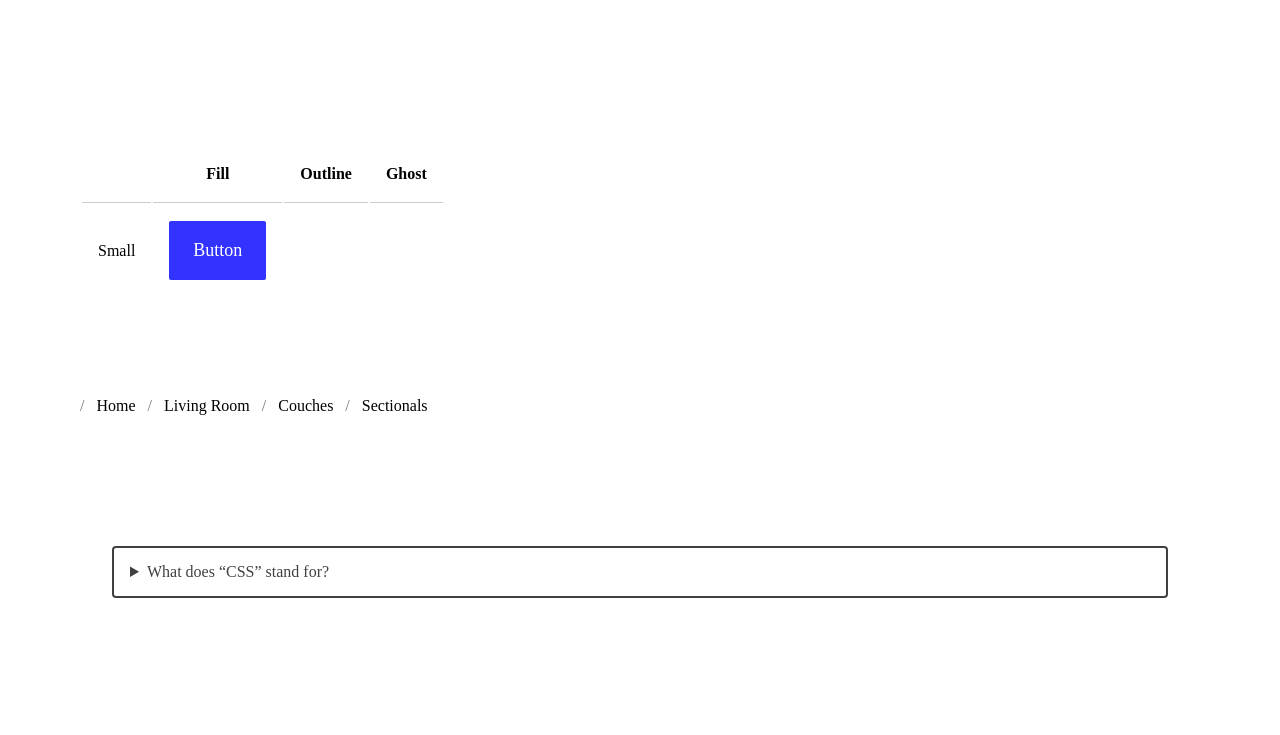
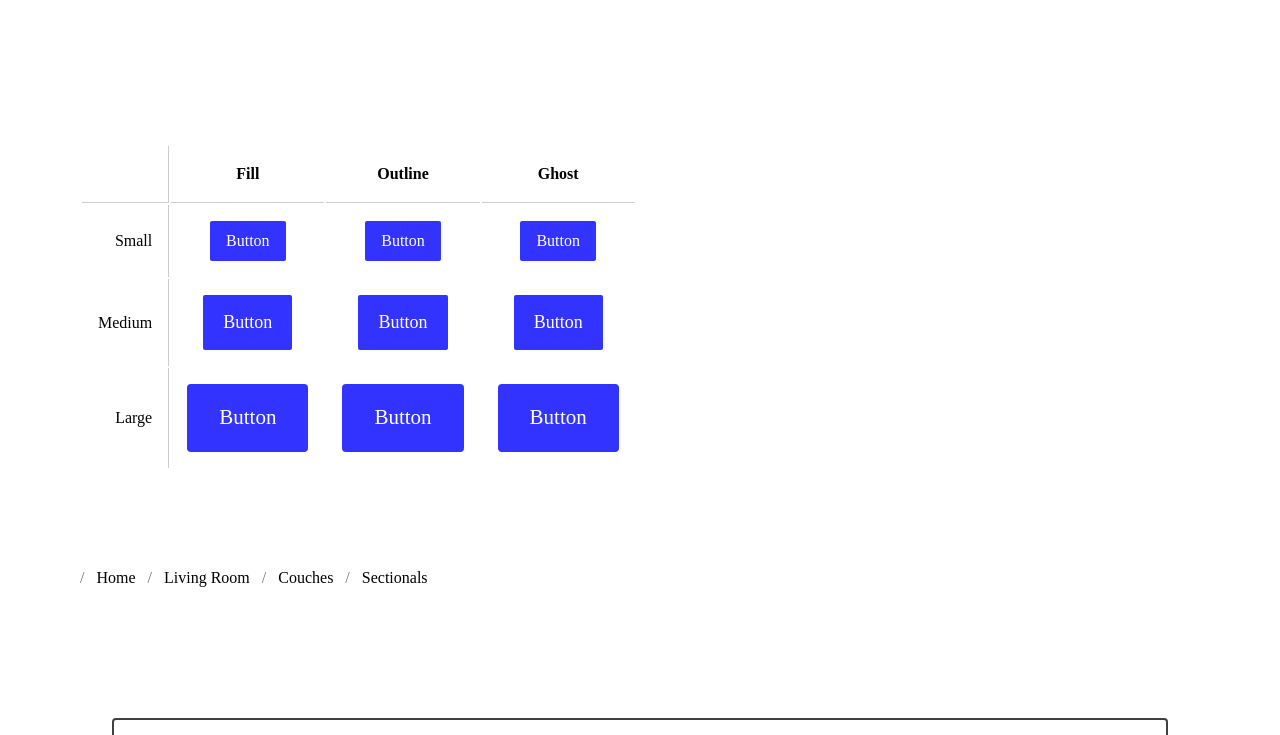
Before and after one commit to gah-code/modern-component-arch, a React (Create React App) app: page / in a window 1280 px wide. Shown: the top 735 px of the page. Built offline with nearby package versions, Linux system fonts and the light colour scheme.

Commit message:
button sizes variants

```diff
--- a/src/Button.js
+++ b/src/Button.js
@@ -3,14 +3,33 @@ import styled from 'styled-components';
 
 import { COLORS } from './constants';
 
+const SIZES = {
+  small: {
+    '--borderRadius': 2 + 'px',
+    '--fontSize': 16 / 16 + 'rem',
+    '--padding': '8px 16px',
+  },
+  medium: {
+    '--borderRadius': 2 + 'px',
+    '--fontSize': 18 / 16 + 'rem',
+    '--padding': '14px 20px',
+  },
+  large: {
+    '--borderRadius': 4 + 'px',
+    '--fontSize': 21 / 16 + 'rem',
+    '--padding': '18px 32px',
+  },
+};
+
 const Button = ({ variant, size, children }) => {
-  return <ButtonElem>{children}</ButtonElem>;
+  const styles = SIZES[size];
+  return <ButtonElem style={styles}>{children}</ButtonElem>;
 };
 
 const ButtonElem = styled.button`
-  font-size: ${18 / 16}rem;
-  padding: 16px 24px;
-  border-radius: 2px;
+  font-size: var(--fontSize);
+  padding: var(--padding);
+  border-radius: var(--borderRadius);
   border: none;
   background-color: ${COLORS.primary};
   color: ${COLORS.white};
--- a/src/ButtonTable.js
+++ b/src/ButtonTable.js
@@ -19,6 +19,52 @@ const ButtonTable = () => {
             Button
           </Button>
         </td>
+        <td>
+          <Button size='small' variant='outline'>
+            Button
+          </Button>
+        </td>
+        <td>
+          <Button size='small' variant='outline'>
+            Button
+          </Button>
+        </td>
+      </tr>
+      <tr>
+        <td>Medium</td>
+        <td>
+          <Button size='medium' variant='fill'>
+            Button
+          </Button>
+        </td>
+        <td>
+          <Button size='medium' variant='outline'>
+            Button
+          </Button>
+        </td>
+        <td>
+          <Button size='medium' variant='ghost'>
+            Button
+          </Button>
+        </td>
+      </tr>
+      <tr>
+        <td>Large</td>
+        <td>
+          <Button size='large' variant='fill'>
+            Button
+          </Button>
+        </td>
+        <td>
+          <Button size='large' variant='outline'>
+            Button
+          </Button>
+        </td>
+        <td>
+          <Button size='large' variant='ghost'>
+            Button
+          </Button>
+        </td>
       </tr>
     </Table>
   );
@@ -33,6 +79,13 @@ const Table = styled.table`
   th {
     border-bottom: 1px solid hsl(0deg 0% 80%);
   }
+  td:first-of-type,
+  th:first-of-type {
+    border-right: 1px solid hsl(0deg, 0%, 80%);
+  }
+  td:first-of-type {
+    text-align: right;
+  }
 `;
 
 export default ButtonTable;
```
Also changed, not shown: 1 other file (tests, documents, lock files or other folders).
